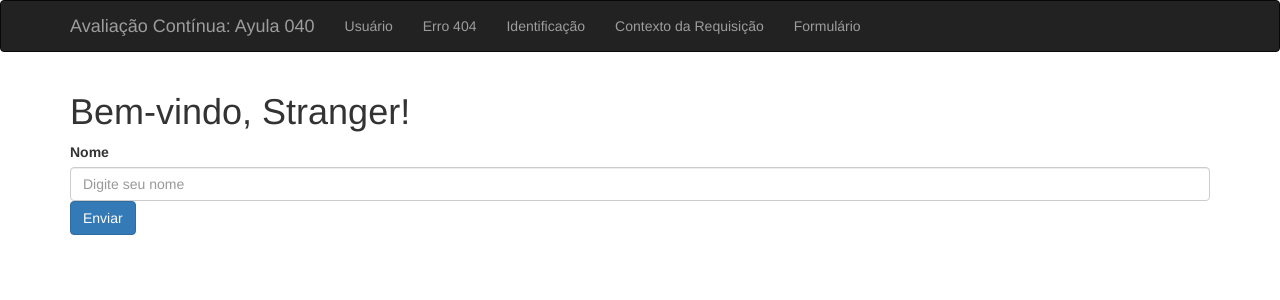
After one commit to luccazovedi/flask-bootstrap, a Flask app: page /forms in a window 1280 px wide. The commit adds this page. Shown: the top 300 px of the page. Run offline with Flask 3, Linux system fonts and the light colour scheme; some libraries are stand-ins or nearby versions.

Commit message:
Aplicando alterações locais após pull

```diff
--- a/flaskbootstrap.py
+++ b/flaskbootstrap.py
@@ -1,27 +1,48 @@
 from flask import Flask, render_template
+from flask_wtf import FlaskForm
 from flask_bootstrap import Bootstrap
 from flask_moment import Moment
 from datetime import datetime
+from wtforms import StringField, SubmitField
+from wtforms.validators import DataRequired
 
 app = Flask(__name__)
 bootstrap = Bootstrap(app)
 moment = Moment(app)
 
-# Página inicial
+app.config['SECRET_KEY'] = 'sua_chave_secreta_aqui'
+
 @app.route("/")
 def index():
     return render_template("index.html", current_time=datetime.utcnow())
 
-# Cumprimentar usuário
 @app.route("/user/<name>")
 def user(name):
     return render_template("user.html", name=name)
 
-# Erro 404
 @app.errorhandler(404)
 def page_not_found(e):
     return render_template("404.html"), 404
 
-# Executar
+@app.route("/user/<name>/<institution>/<course>")
+def identify(name, institution, course):
+    return render_template("identify.html", name=name, institution=institution, course=course)
+
+@app.route("/request/<name>")
+def request_context(name):
+    return render_template("request.html", name=name)
+
+class NomeForm(FlaskForm):
+    nome = StringField('Nome', validators=[DataRequired()])
+    submit = SubmitField('Enviar')
+
+@app.route('/forms', methods=['GET', 'POST'])
+def forms():
+    form = NomeForm()
+    nome = 'Stranger'
+    if form.validate_on_submit():
+        nome = form.nome.data
+    return render_template('forms.html', form=form, nome=nome)
+
 if __name__ == '__main__':
     app.run(debug=True)
--- a/templates/base.html
+++ b/templates/base.html
@@ -1,6 +1,6 @@
 {% extends "bootstrap/base.html" %}
 
-{% block title %}Semana 03. Templates{% endblock %}
+{% block title %}Formulários Web{% endblock %}
 
 {% block head %}
 {{ super() }}
@@ -18,12 +18,15 @@
                 <span class="icon-bar"></span>
                 <span class="icon-bar"></span>
             </button>
-            <a class="navbar-brand" href="/">Flasky</a>
+            <a class="navbar-brand" href="/">Avaliação Contínua: Ayula 040</a>
         </div>
         <div class="navbar-collapse collapse">
             <ul class="nav navbar-nav">
-                <li><a href="/user/lucca">Usário</a></li>
+                <li><a href="/user/lucca">Usuário</a></li>
                 <li><a href="/rotainexistente">Erro 404</a></li>
+                <li><a href="/user/lucca/PT3039463/IFSP">Identificação</a></li>
+                <li><a href="/request/lucca">Contexto da Requisição</a></li>
+                <li><a href="/forms">Formulário</a></li>
             </ul>
         </div>
     </div>
--- /dev/null
+++ b/templates/forms.html
@@ -0,0 +1,23 @@
+{% extends "base.html" %}
+
+{% block title %}Formulário{% endblock %}
+
+{% block content %}
+<div class="container mt-5">
+  <h1 class="mb-4">Bem-vindo, {{ nome }}!</h1>
+
+  <form method="post" novalidate>
+    {{ form.hidden_tag() }}
+
+    <div class="mb-3">
+      {{ form.nome.label(class="form-label") }}
+      {{ form.nome(class="form-control", placeholder="Digite seu nome") }}
+      {% for error in form.nome.errors %}
+        <div class="text-danger">{{ error }}</div>
+      {% endfor %}
+    </div>
+
+    {{ form.submit(class="btn btn-primary") }}
+  </form>
+</div>
+{% endblock %}
--- a/templates/index.html
+++ b/templates/index.html
@@ -10,4 +10,5 @@
     <p><strong>The local date and time is:</strong> {{ moment(current_time).format('LLLL') }}</p>
     <p><strong>That was:</strong> {{ moment(current_time).fromNow(refresh=True) }}</p>
 </div>
+
 {% endblock %}
```
Also changed, not shown: templates/identify.html (added, +9 -0 lines), templates/request.html (added, +10 -0 lines).
